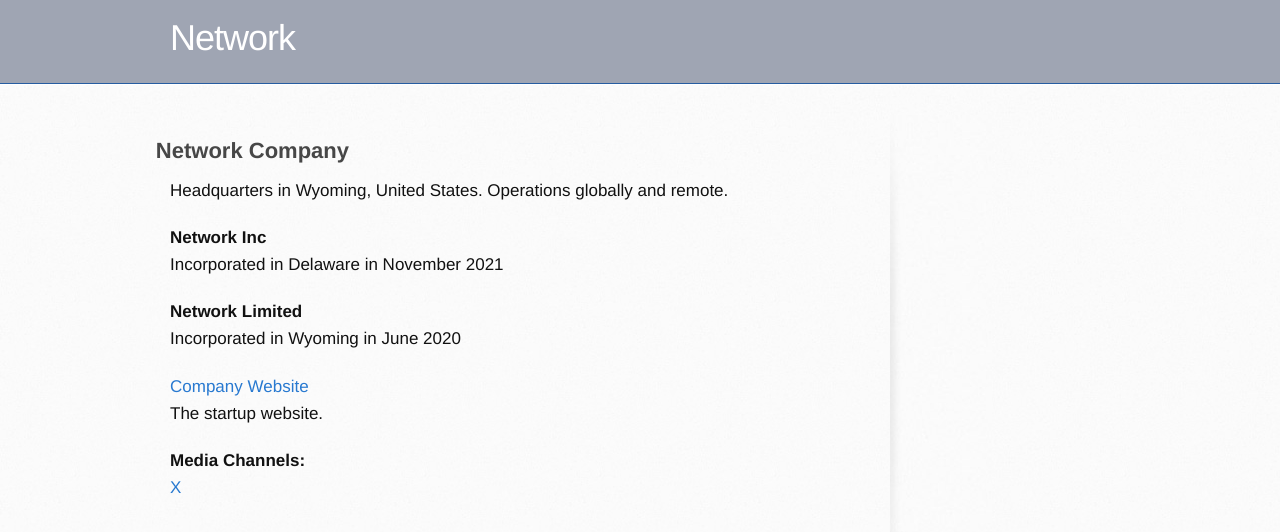
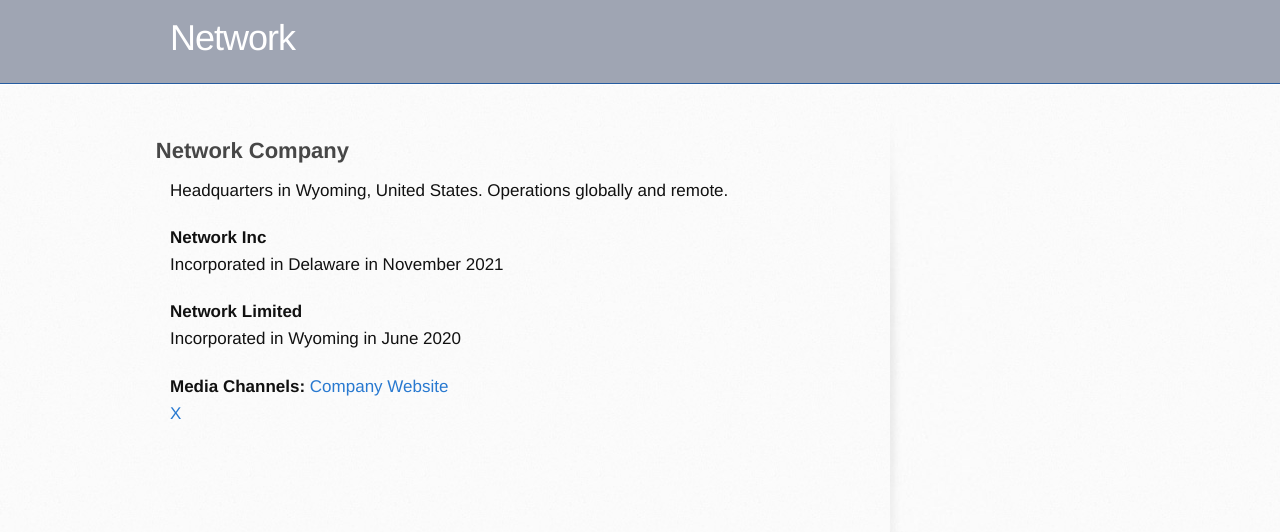
Before and after one commit to networkf/network.github.io, a Jekyll site: the page built from company.md, in a window 1280 px wide. Shown: the top 532 px of the page. Built offline with Jekyll 4.4.1, drawn with Linux system fonts in a browser that asks for light colours; some web fonts are replaced; our own code applies the rules of GitHub Pages for plain Markdown files; the repository's description, which GitHub fills in, is left out.

Commit message:
Update company.md

```diff
--- a/company.md
+++ b/company.md
@@ -20,10 +20,7 @@ Incorporated in Delaware in November 2021
 Incorporated in Wyoming in June 2020
 <br>
 
+**Media Channels:**
 <a href="https://netxork.com">Company Website</a>
 <br>
-The startup website.
-
-**Media Channels:**
-<br>
 <a href="https://x.com/netxork">X</a>
```
